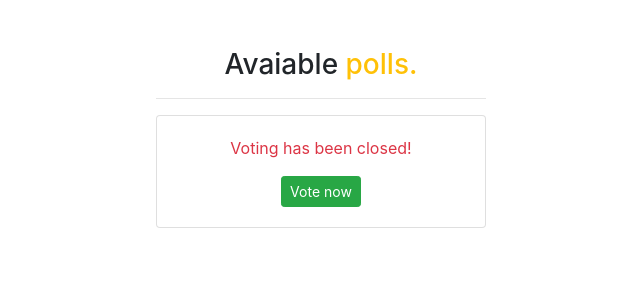
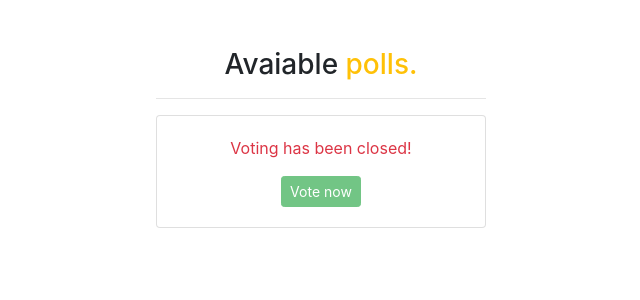
Before and after one commit to SaifAliRepos/pollingApp, a Django app: template polls/templates/polls/index.html in a window 1280 px wide. Shown: the part 56-356 px from the top of the page, without its empty margins (319-959 px from the left). Run offline with Django 3.2, Linux system fonts and the light colour scheme; the template is opened without the code that fills it: most values are stand-ins (such as "Sample title", 1, 10 or a date in 2020); some libraries are stand-ins or nearby versions.

Commit message:
Disabling vote button after deadine

```diff
--- a/polls/templates/polls/index.html
+++ b/polls/templates/polls/index.html
@@ -21,7 +21,9 @@
           <p class="text-danger text-bold">Voting has been closed!</p>
           {% endif %}
 
-          <a class="btn btn-sm btn-success" href="{% url 'polls:show' question.id %}">Vote now</a>
+          <a class="btn btn-sm btn-success {% if question.pub_date|timesince|naturaltime >= '2 weeks' %}disabled{% endif %}"
+            href="{% url 'polls:show' question.id %}">Vote now</a>
+
         </div>
       </div>
       {% endfor %}
```
